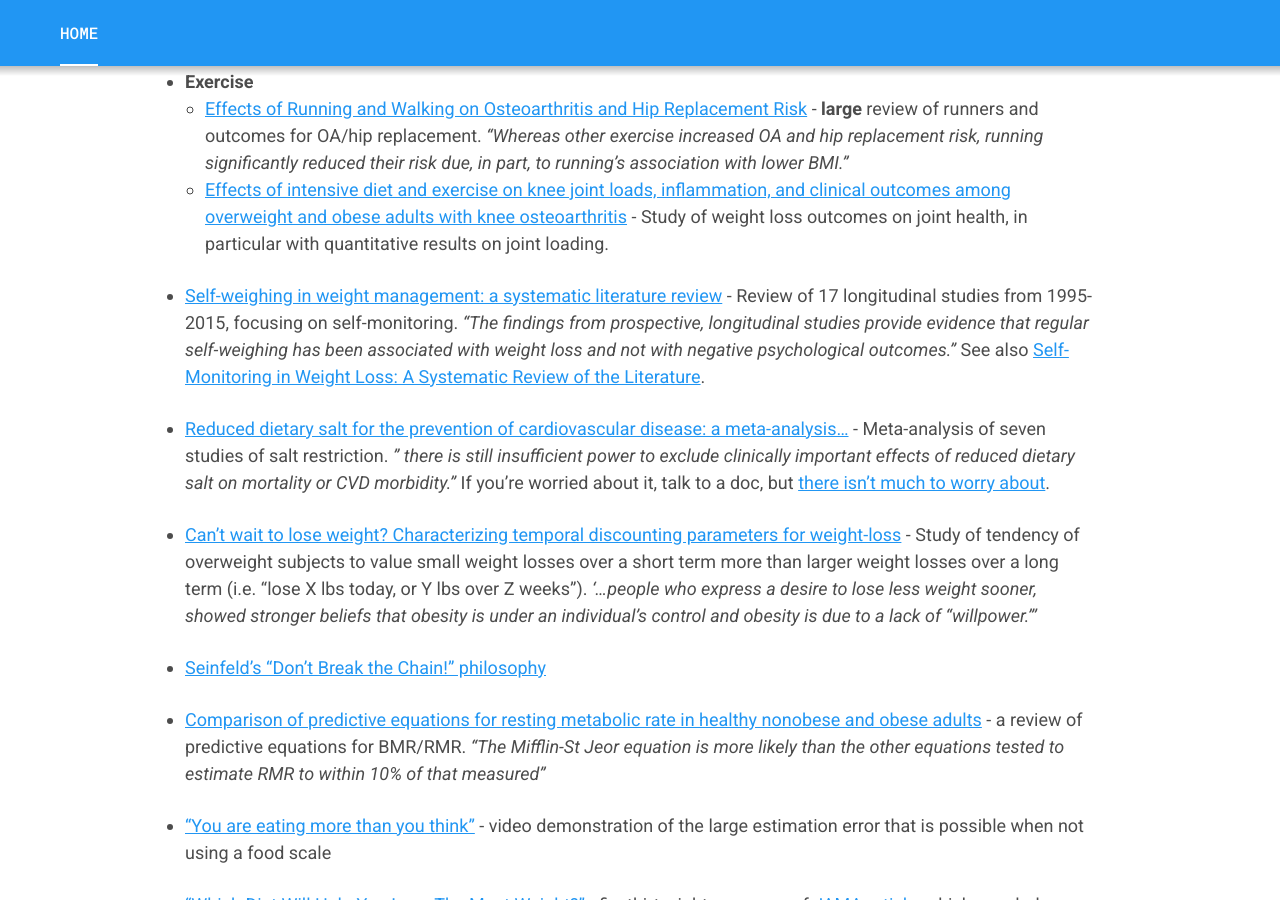
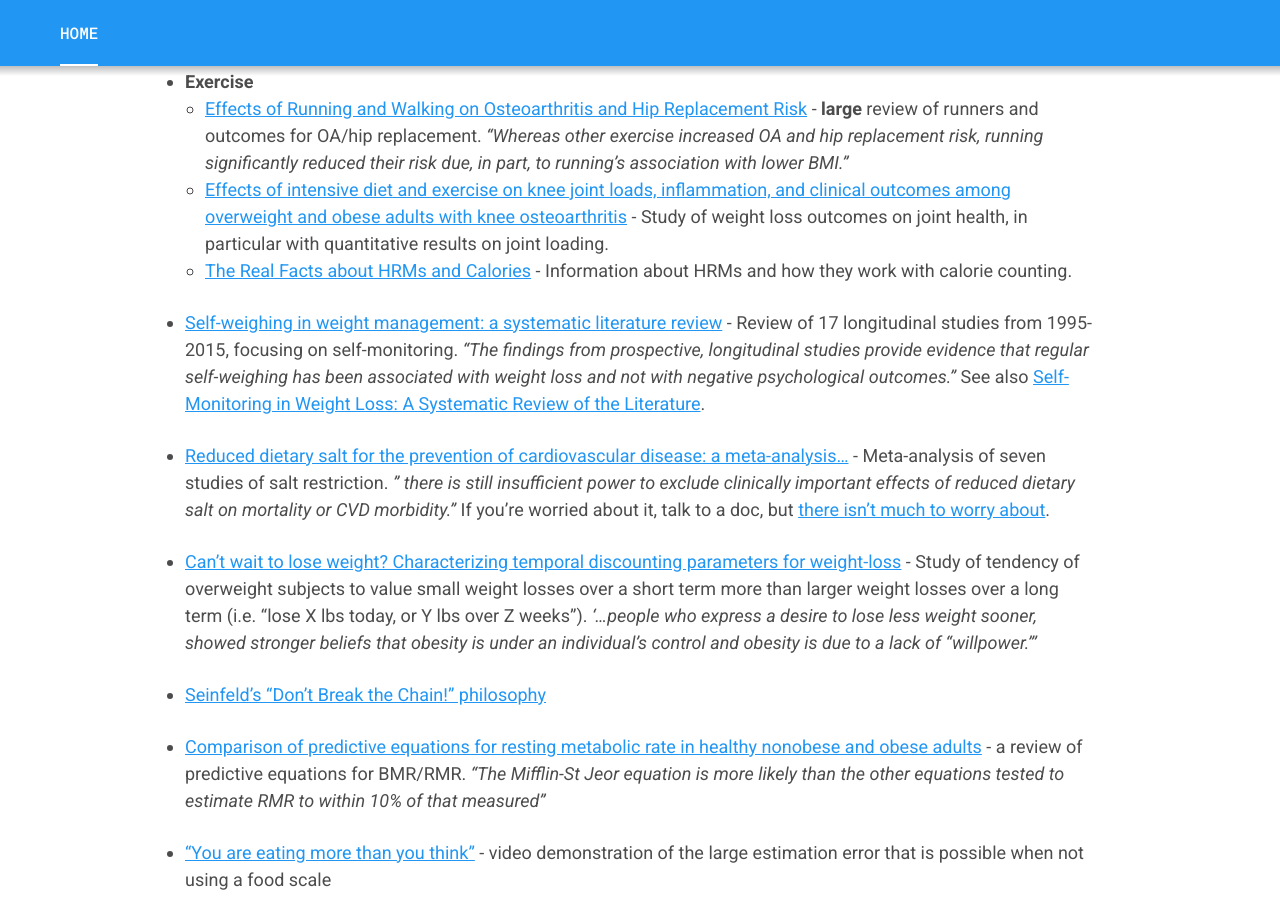
Before and after one commit to loseitIRC/loseitdocs, a Jekyll site: the page built from index.markdown, in a window 1280 px wide and 900 px high, scrolled down 1032 px. Built offline with Jekyll 4.4.1, drawn with Linux system fonts in a browser that asks for light colours.

Commit message:
Include wiggly's link about HRM

```diff
--- a/index.markdown
+++ b/index.markdown
@@ -27,6 +27,7 @@ Want to contribute?  [Fork this site on GitHub](https://github.com/loseitIRC/los
 * **Exercise**
     * [Effects of Running and Walking on Osteoarthritis and Hip Replacement Risk](http://www.ncbi.nlm.nih.gov/pmc/articles/PMC3756679/) - **large** review of runners and outcomes for OA/hip replacement.  *"Whereas other exercise increased OA and hip replacement risk, running significantly reduced their risk due, in part, to running’s association with lower BMI."*
     * [Effects of intensive diet and exercise on knee joint loads, inflammation, and clinical outcomes among overweight and obese adults with knee osteoarthritis](http://www.ncbi.nlm.nih.gov/pubmed/24065013) - Study of weight loss outcomes on joint health, in particular with quantitative results on joint loading.
+    * [The Real Facts about HRMs and Calories](http://www.myfitnesspal.com/blog/Azdak/view/the-real-facts-about-hrms-and-calories-what-you-need-to-know-before-purchasing-an-hrm-or-using-one-21472) - Information about HRMs and how they work with calorie counting.
 
 * [Self-weighing in weight management: a systematic literature review](http://www.ncbi.nlm.nih.gov/pubmed/25521523) - Review of 17 longitudinal studies from 1995-2015, focusing on self-monitoring.  *"The findings from prospective, longitudinal studies provide evidence that regular self-weighing has been associated with weight loss and not with negative psychological outcomes."*  See also [Self-Monitoring in Weight Loss: A Systematic Review of the Literature](http://www.ncbi.nlm.nih.gov/pmc/articles/PMC3268700/).
 
```
